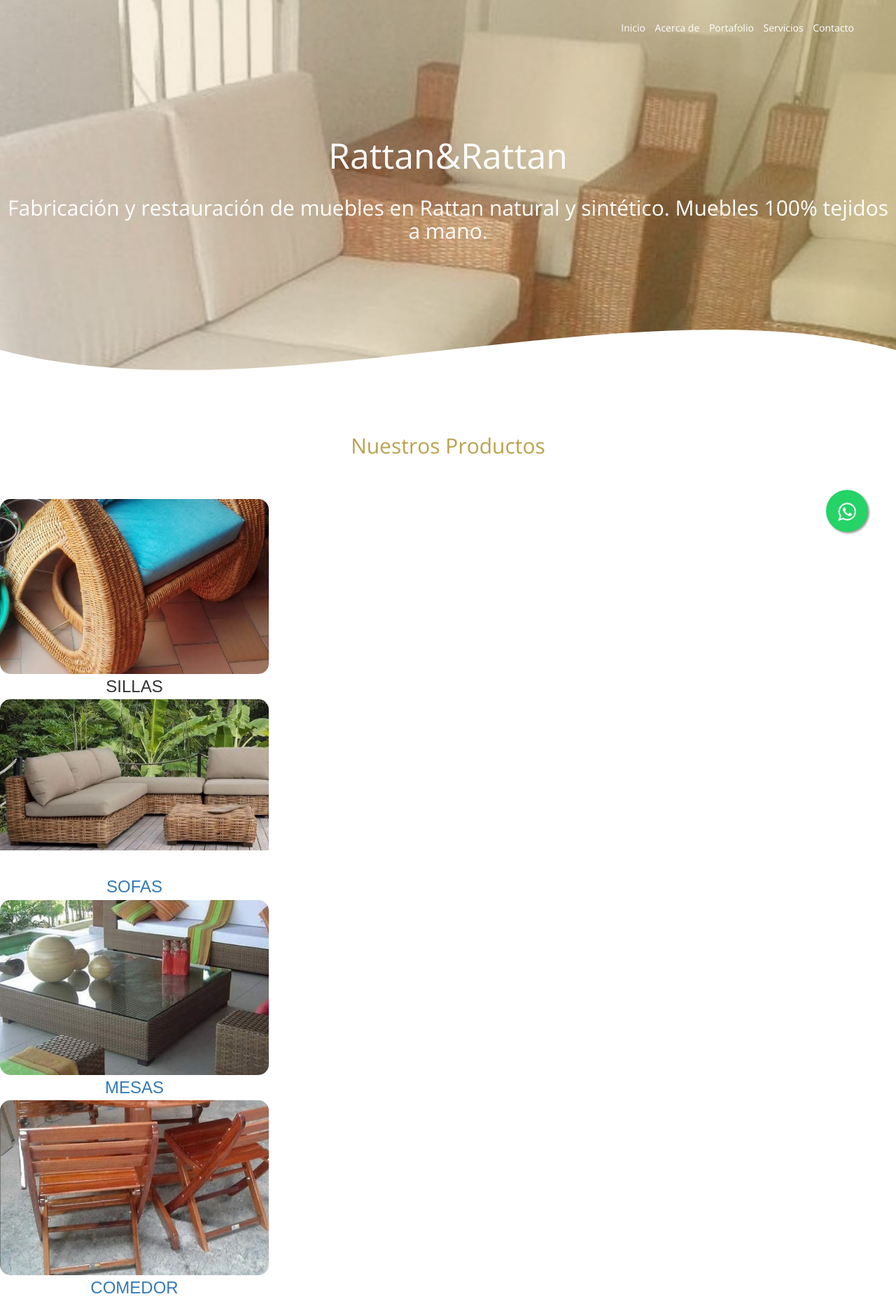
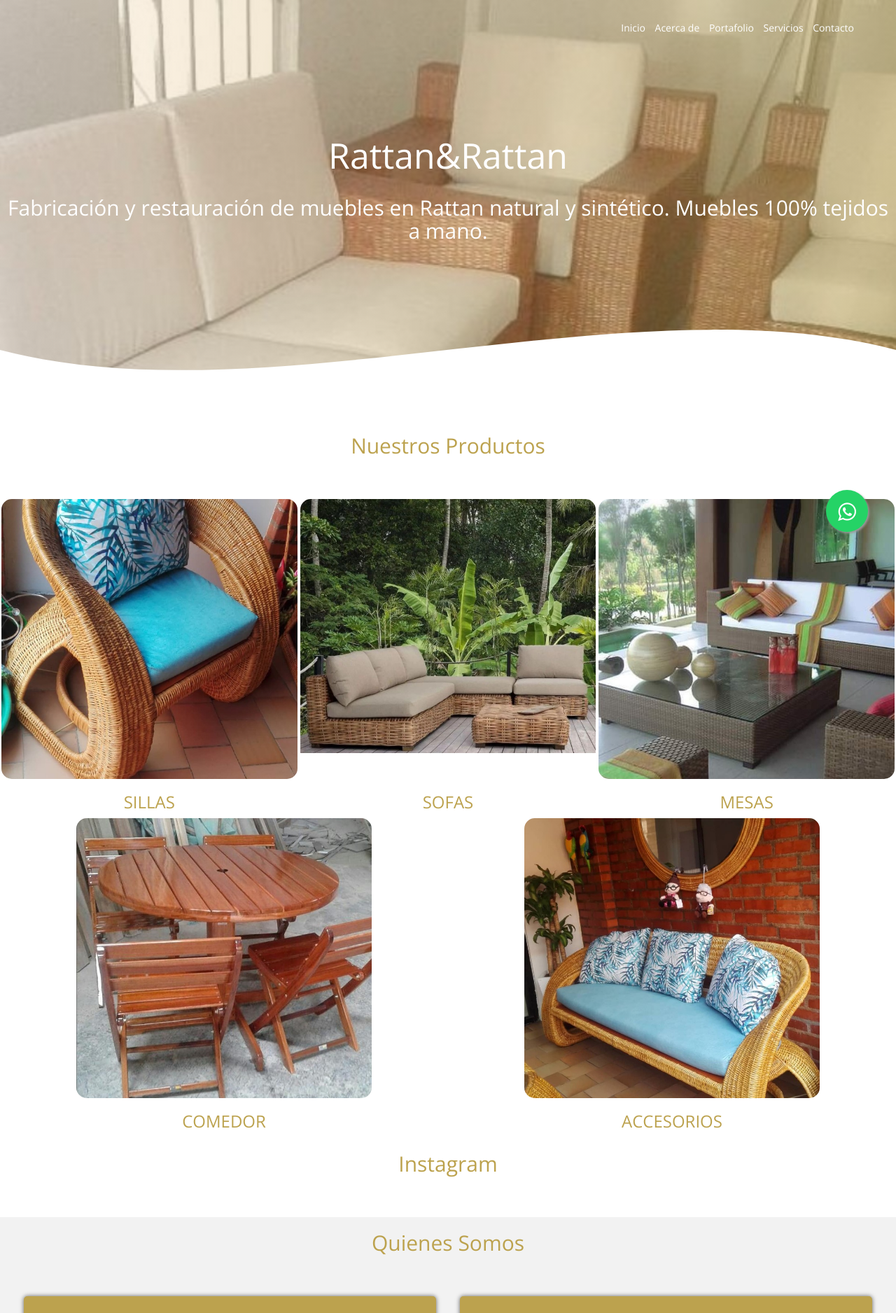
Before and after one commit to juanmontenegro58/Flask-Muebles, a Flask app: page / in a window 1280 px wide. Shown: the top 1876 px of the page at 70% size. Run offline with Flask 2, Linux system fonts and the light colour scheme; some libraries are stand-ins or nearby versions.

Commit message:
cambio categoria, revisar

```diff
--- a/app/static/css/style.css
+++ b/app/static/css/style.css
@@ -118,40 +118,55 @@
   }
 
   /* Nuestros productos */
-.estilo-c{
-  font-family: sans-serif;
-  width: 30%;
+.content-nuestros-productos{
+  width: 100%;
+  display: flex;
+  justify-content: space-around;
+  flex-wrap: wrap;
 }
-.estilo-c .img-container{
+
+.content-nuestros-productos h2{
+  width: 100%;
+}
+
+.card-categoria{
+  width: 33%;
+}
+
+.estilo-a{
+  font-family: inherit;
+}
+
+.estilo-a a{
+  text-decoration: none;
+}
+
+.estilo-a h3{
+  text-align: center;
+  color: #bca24e;
+}
+
+.estilo-a a:hover{
+  text-decoration: underline;
+}
+
+.estilo-a .img-container{
   overflow: hidden;
-  height: 250px;
+  height: 400px;
   position: relative;
   border-radius: 15px;
 }
-.estilo-c .img-container img{
-  width: 105%;
+
+.estilo-a .img-container img{
+  width: 100%;
   position: absolute;
-  top: -60%;
+  top:-5%;
   transition: all 0.5s;
 }
-.estilo-c:hover .img-container img{
-  transform: scale(1.2);
+
+.estilo-a a:hover .img-container img{
+  transform: scale(1.2)
 }
-
-.estilo-c .info-container{
-  display: flex;
-  flex-wrap: wrap;
-  text-align: center;
-  justify-content: center;
-}
-.estilo-c .info-container h3{
-  margin: 0;
-}
-.estilo-c .info-container h3{
-  padding: 5px 15px;
-  width: 100%;
-}
-
 /* Fin Nuestros productos */
 
 
--- a/app/templates/index.html
+++ b/app/templates/index.html
@@ -30,46 +30,45 @@
 {% block contenedor %}
 <section class="content-nuestros-productos">
 <h2 class="titulo">Nuestros Productos</h2>
-    <div class="card estilo-c">
+<div class="card-categoria estilo-a">
     <a href="#">
         <div class="img-container">
             <img src="static/images/silla.jpg" alt="" class="imagen-prodcutos" />
         </div>
     </a>
-            <div class="info-container">
     <h3>SILLAS</h3>
 </div>
-
-    </div>
-    <div class="card estilo-c">
+<div class="card-categoria estilo-a">
     <a href="#">
         <div class="img-container">
             <img src="static/images/Sofas.jpg" alt="" class="imagen-prodcutos" />
         </div>
-            <div class="info-container">
+    </a>
     <h3>SOFAS</h3>
 </div>
-        </a>
-    </div>
-    <div class="card estilo-c">
+<div class="card-categoria estilo-a">
     <a href="#">
         <div class="img-container">
             <img src="static/images/mesa.jpg" alt="" class="imagen-prodcutos" />
         </div>
-            <div class="info-container">
+    </a>
     <h3>MESAS</h3>
 </div>
-        </a>
-    </div>
-    <div class="card estilo-c">
+<div class="card-categoria estilo-a">
     <a href="#">
         <div class="img-container">
             <img src="static/images/comedor.jpg" alt="" class="imagen-prodcutos" />
         </div>
-            <div class="info-container">
+    </a>
     <h3>COMEDOR</h3>
 </div>
+<div class="card-categoria estilo-a">
+    <a href="#">
+        <div class="img-container">
+            <img src="static/images/mueble2.jpg" alt="" class="imagen-prodcutos" />
+        </div>
     </a>
+    <h3>ACCESORIOS</h3>
 </div>
 </section>
 {% endblock %}
```
Lines whose indentation alone changed are shown as unchanged.
